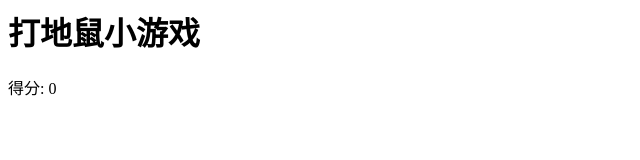
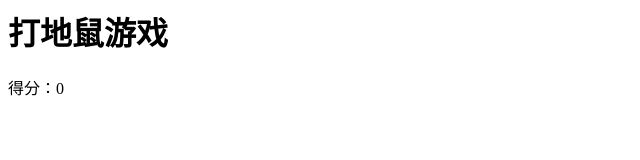
Before and after one commit to Qincongyao/game111, a plain HTML site: page index.html in a window 1280 px wide. Shown: the whole page, without its empty margins (0-640 px from the left). Drawn offline with Linux system fonts and the light colour scheme.

Commit message:
Update index.html

```diff
--- a/index.html
+++ b/index.html
@@ -1,7 +1,8 @@
-<div id="game">
-  <h1>打地鼠小游戏</h1>
-  <div id="score">得分: 0</div>
+<div class="game">
+  <h1>打地鼠游戏</h1>
+  <p>得分：<span id="score">0</span></p>
   <div class="grid">
+    <!-- 9 个洞 -->
     <div class="hole" id="hole0"></div>
     <div class="hole" id="hole1"></div>
     <div class="hole" id="hole2"></div>
```
